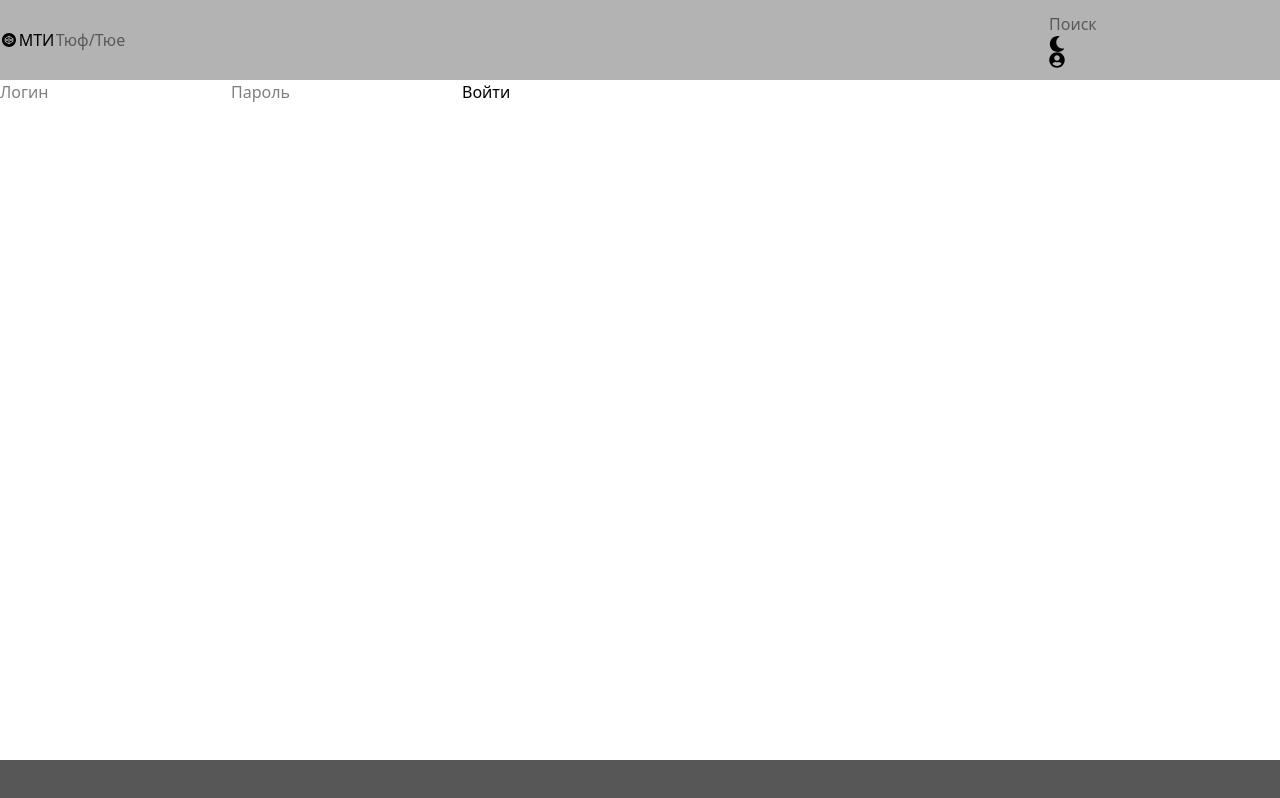
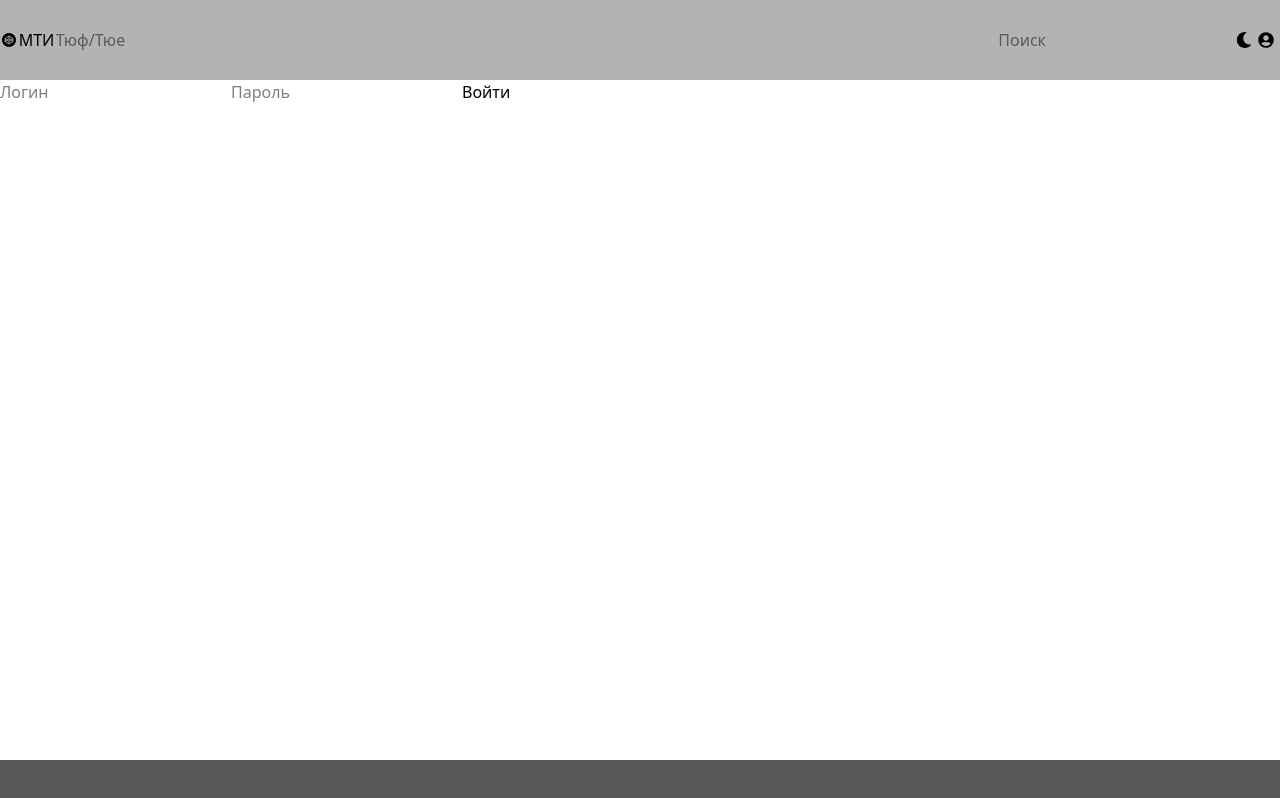
Before and after one commit to MTI-System/MTI-site, a Next.js app: page /login in a window 1280 px wide. Built offline with nearby package versions, Linux system fonts and the light colour scheme.

Commit message:
Fixed broken styles on rightContainer in header
Fixed wrong API endpoint

```diff
--- a/src/app/layout.tsx
+++ b/src/app/layout.tsx
@@ -4,7 +4,7 @@ import { FaUserCircle } from "react-icons/fa"
 import headerStyle from "@/styles/app/header.module.css"
 import footerStyle from "@/styles/app/footer.module.css"
 import "@/styles/app/main.css"
-import Link from 'next/link';
+import Link from "next/link"
 
 function RootLayout({
   children,
@@ -17,10 +17,12 @@ function RootLayout({
         <header className={headerStyle.header}>
           <div className={headerStyle.rightContainer}>
             <IoLogoCodepen className={"logo"} />
-            <Link href={"/"}><h2>МТИ</h2></Link>
+            <Link href={"/"}>
+              <h2>МТИ</h2>
+            </Link>
             <input placeholder="Тюф/Тюе" className="search"></input>
           </div>
-          <div className="horizontal">
+          <div className={headerStyle.rightContainer}>
             <input placeholder="Поиск" className="search"></input>
             <FaMoon className="icon-button" />
             <Link href={"/profile"}>
--- a/src/components/constants.ts
+++ b/src/components/constants.ts
@@ -1,2 +1,2 @@
 export const AUTH_API = "https://auth.mofius-server.ru/api/"
-export const PROBLEM_API="https://testbackend.mofius-server.ru/api/problems/get_problems_by_tournament_type_and_year?tournamentTypeId=1&year=2025"
+export const PROBLEM_API = "https://testbackend.mofius-server.ru/api/problems/"
```
